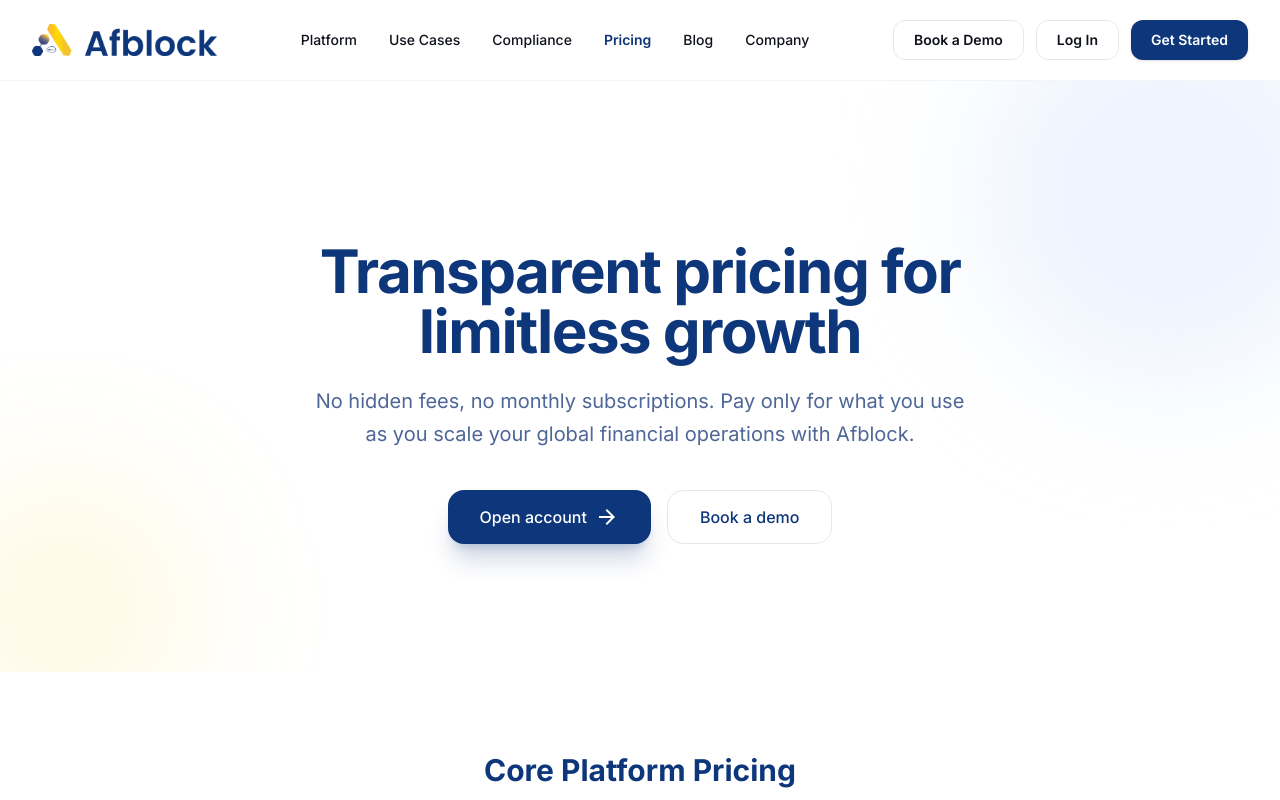
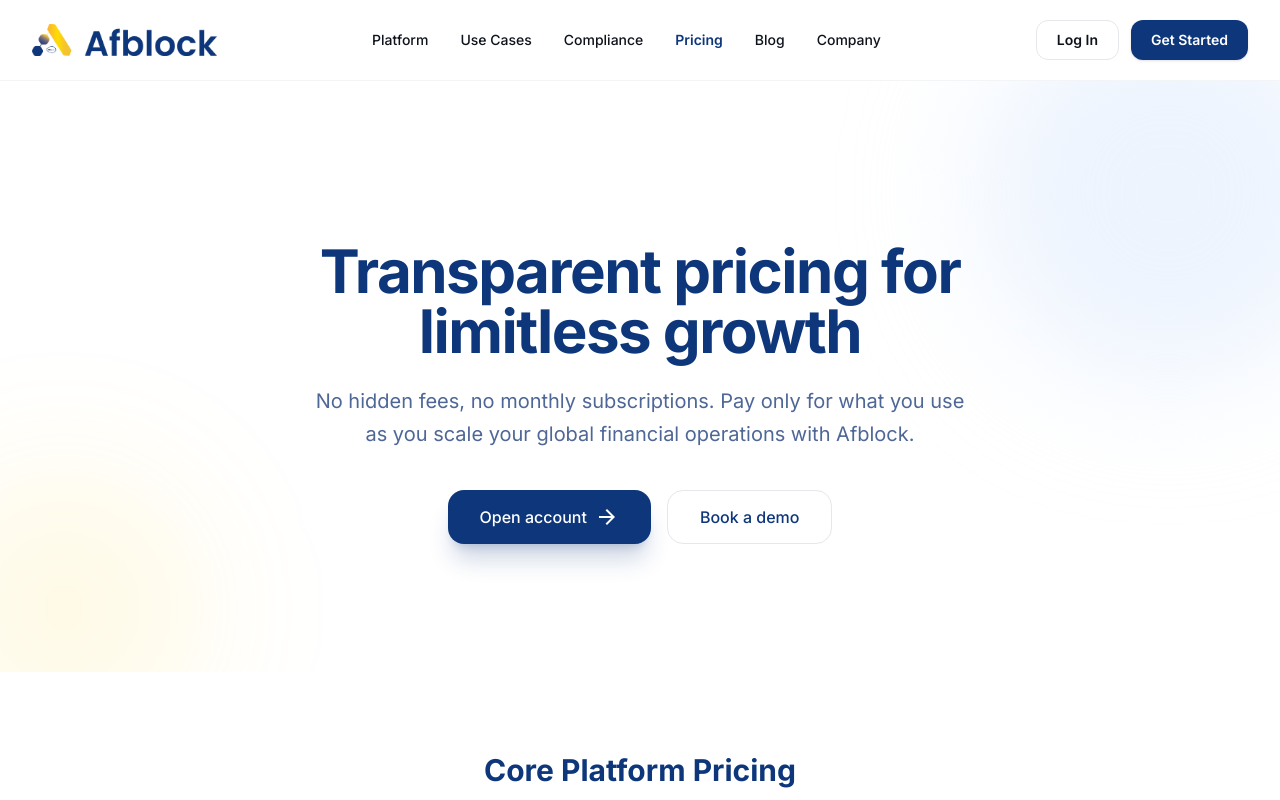
Before and after one commit to poclus2/afblock-vitrine, a React (Vite) app: page /pricing in a window 1280 px wide. Shown: the top 800 px of the page. Built offline with nearby package versions, Linux system fonts and the light colour scheme.

Commit message:
fix: remove book a demo from navbar and update pricing link

```diff
--- a/src/components/layout/Navbar.tsx
+++ b/src/components/layout/Navbar.tsx
@@ -42,12 +42,6 @@
 
                 {/* Desktop Buttons */}
                 <div className="hidden gap-3 md:flex">
-                    <Link
-                        to="/demo"
-                        className="flex h-10 items-center justify-center rounded-lg border border-gray-200 bg-white px-5 text-sm font-semibold text-neutral-dark transition hover:bg-gray-50 dark:bg-surface-dark dark:border-gray-700 dark:text-white dark:hover:bg-gray-800"
-                    >
-                        Book a Demo
-                    </Link>
                     <a
                         href="https://afblock-business.dartsia.app/login"
                         className="flex h-10 items-center justify-center rounded-lg border border-gray-200 bg-white px-5 text-sm font-semibold text-neutral-dark transition hover:bg-gray-50 dark:bg-surface-dark dark:border-gray-700 dark:text-white dark:hover:bg-gray-800"
@@ -93,13 +87,6 @@
                             </NavLink>
                         ))}
                         <div className="mt-4 flex flex-col gap-2 pb-2">
-                            <Link
-                                to="/demo"
-                                onClick={() => setIsMobileMenuOpen(false)}
-                                className="flex h-10 w-full items-center justify-center rounded-lg border border-gray-200 bg-white px-5 text-sm font-semibold text-neutral-dark transition hover:bg-gray-50 dark:bg-surface-dark dark:border-gray-700 dark:text-white"
-                            >
-                                Book a Demo
-                            </Link>
                             <a
                                 href="https://afblock-business.dartsia.app/login"
                                 onClick={() => setIsMobileMenuOpen(false)}
--- a/src/pages/pricing/components/Hero.tsx
+++ b/src/pages/pricing/components/Hero.tsx
@@ -1,3 +1,5 @@
+import { Link } from 'react-router-dom';
+
 export default function Hero() {
     return (
         <section className="relative pt-32 pb-20 lg:pt-40 lg:pb-32 overflow-hidden bg-background-light dark:bg-background-dark">
@@ -18,9 +20,9 @@
                         Open account
                         <span className="material-symbols-outlined text-sm">arrow_forward</span>
                     </a>
-                    <button className="bg-white dark:bg-surface-dark text-primary dark:text-white border border-gray-200 dark:border-gray-700 px-8 py-3.5 rounded-xl font-medium hover:bg-gray-50 dark:hover:bg-gray-800 transition-all flex items-center justify-center gap-2">
+                    <Link to="/demo" className="bg-white dark:bg-surface-dark text-primary dark:text-white border border-gray-200 dark:border-gray-700 px-8 py-3.5 rounded-xl font-medium hover:bg-gray-50 dark:hover:bg-gray-800 transition-all flex items-center justify-center gap-2">
                         Book a demo
-                    </button>
+                    </Link>
                 </div>
             </div>
         </section>
```
